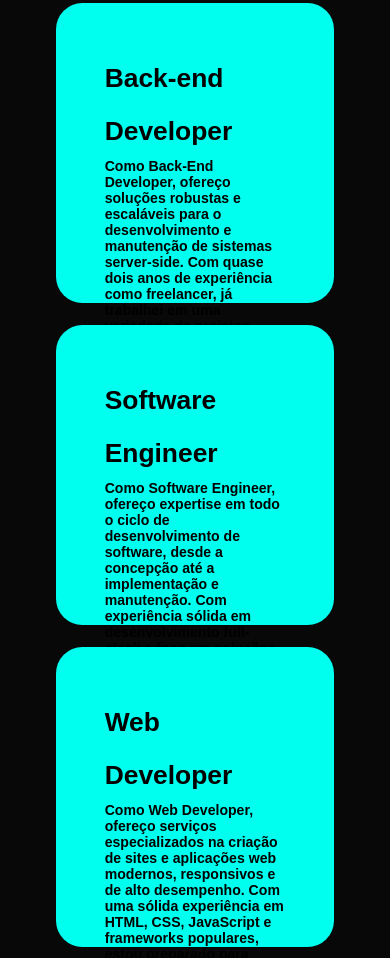
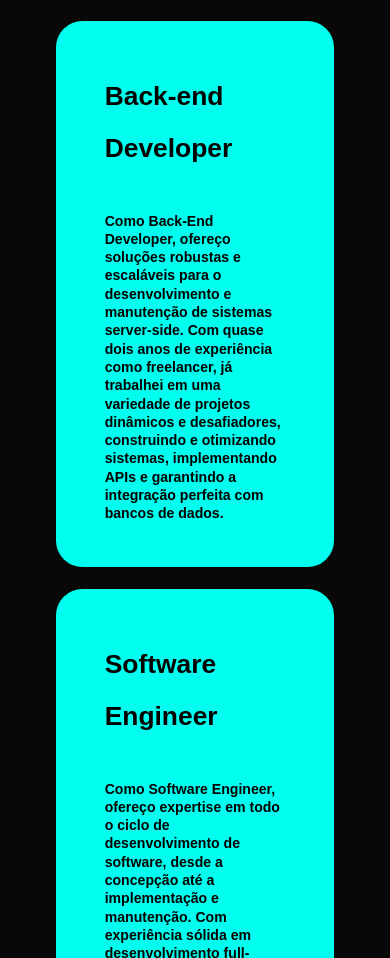
Before and after one commit to davidpablo99/qrzdeveloper, a plain HTML site: page index.html in a window 390 px wide. Shown: the part 2232-3190 px from the top of the page. Drawn offline with nearby package versions, Linux system fonts and the light colour scheme.

Commit message:
para vercel atualizando section serviços

```diff
--- a/index.html
+++ b/index.html
@@ -80,19 +80,19 @@
         <div class="services-container">
             <div class="service-box">
                 <div class="service-info">
-                    <h4>Back-end Developer</h4>
+                    <h4>Back-end Developer</h4><br>
                     <p>Como Back-End Developer, ofereço soluções robustas e escaláveis para o desenvolvimento e manutenção de sistemas server-side. Com quase dois anos de experiência como freelancer, já trabalhei em uma variedade de projetos dinâmicos e desafiadores, construindo e otimizando sistemas, implementando APIs e garantindo a integração perfeita com bancos de dados.</p>
                 </div>
             </div>
             <div class="service-box">
                 <div class="service-info">
-                    <h4>Software Engineer</h4>
+                    <h4>Software Engineer</h4><br>
                     <p>Como Software Engineer, ofereço expertise em todo o ciclo de desenvolvimento de software, desde a concepção até a implementação e manutenção. Com experiência sólida em desenvolvimento full-stack e foco em soluções escaláveis e de alto desempenho, estou preparado para transformar desafios tecnológicos em oportunidades de inovação.</p>
                 </div>
             </div>
             <div class="service-box">
                 <div class="service-info">
-                    <h4>Web Developer</h4>
+                    <h4>Web Developer</h4><br>
                     <p>Como Web Developer, ofereço serviços especializados na criação de sites e aplicações web modernos, responsivos e de alto desempenho. Com uma sólida experiência em HTML, CSS, JavaScript e frameworks populares, estou preparado para transformar ideias em experiências digitais envolventes e funcionais.</p>
                 </div>
             </div>
--- a/style.css
+++ b/style.css
@@ -332,7 +332,7 @@ span{
     font-size: 1.6rem;
     font-weight: 600;
     max-height: 100px;
-    /* line-height: 1.3;  este codigo esta dando problemas no mobile*/
+    line-height: 1.3;
     margin: auto;
 }
 
@@ -578,8 +578,12 @@ span{
     .home-img img{
         width: 56vw;
     }
-    .services h2{
+    .service-info h4{
         margin-bottom: 3rem;
+        /* text-align: center; */
+    }
+    .service-box {
+        height: 140vw;
     }
     .services-container{
         grid-template-columns: repeat(1,1fr);
```
